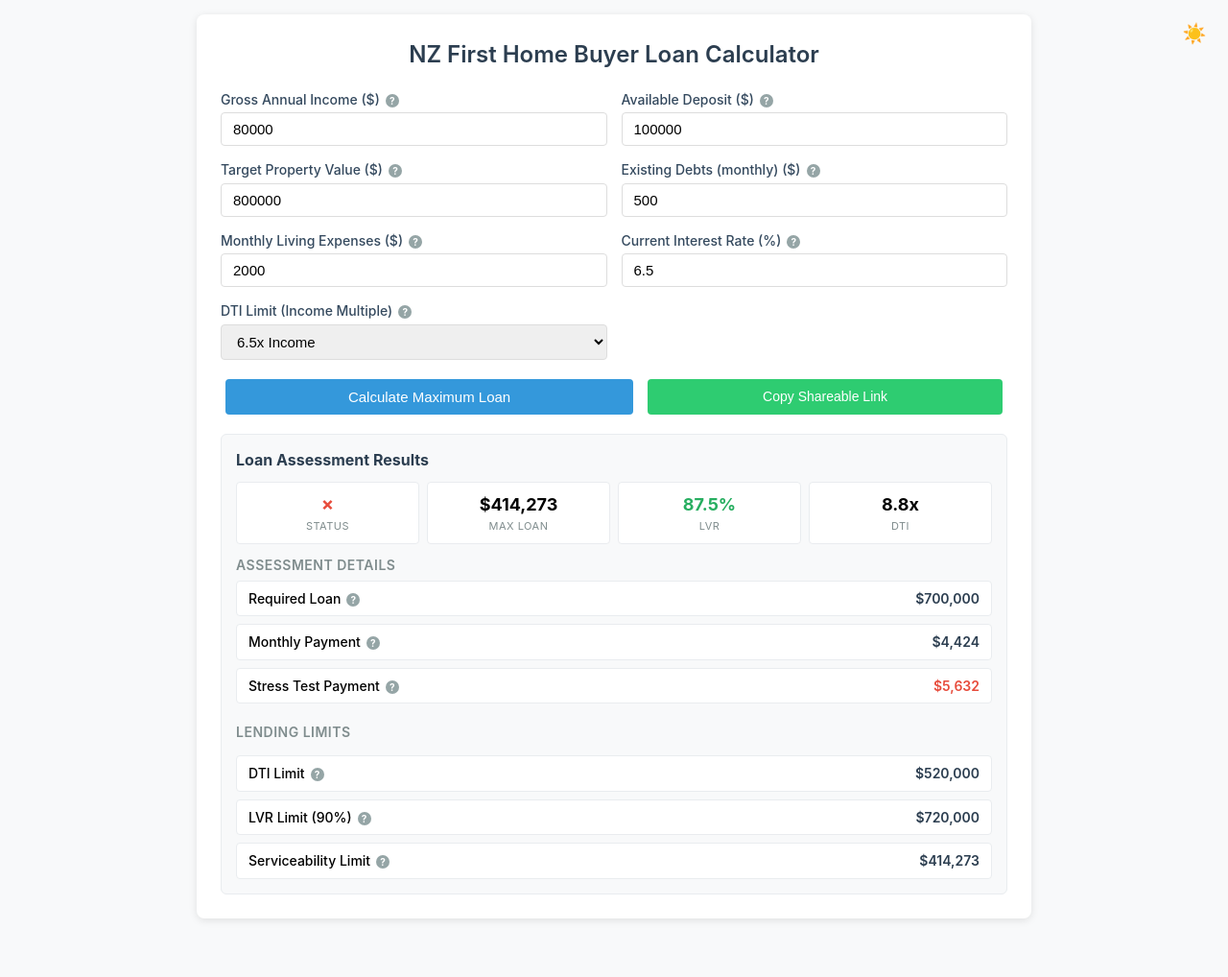
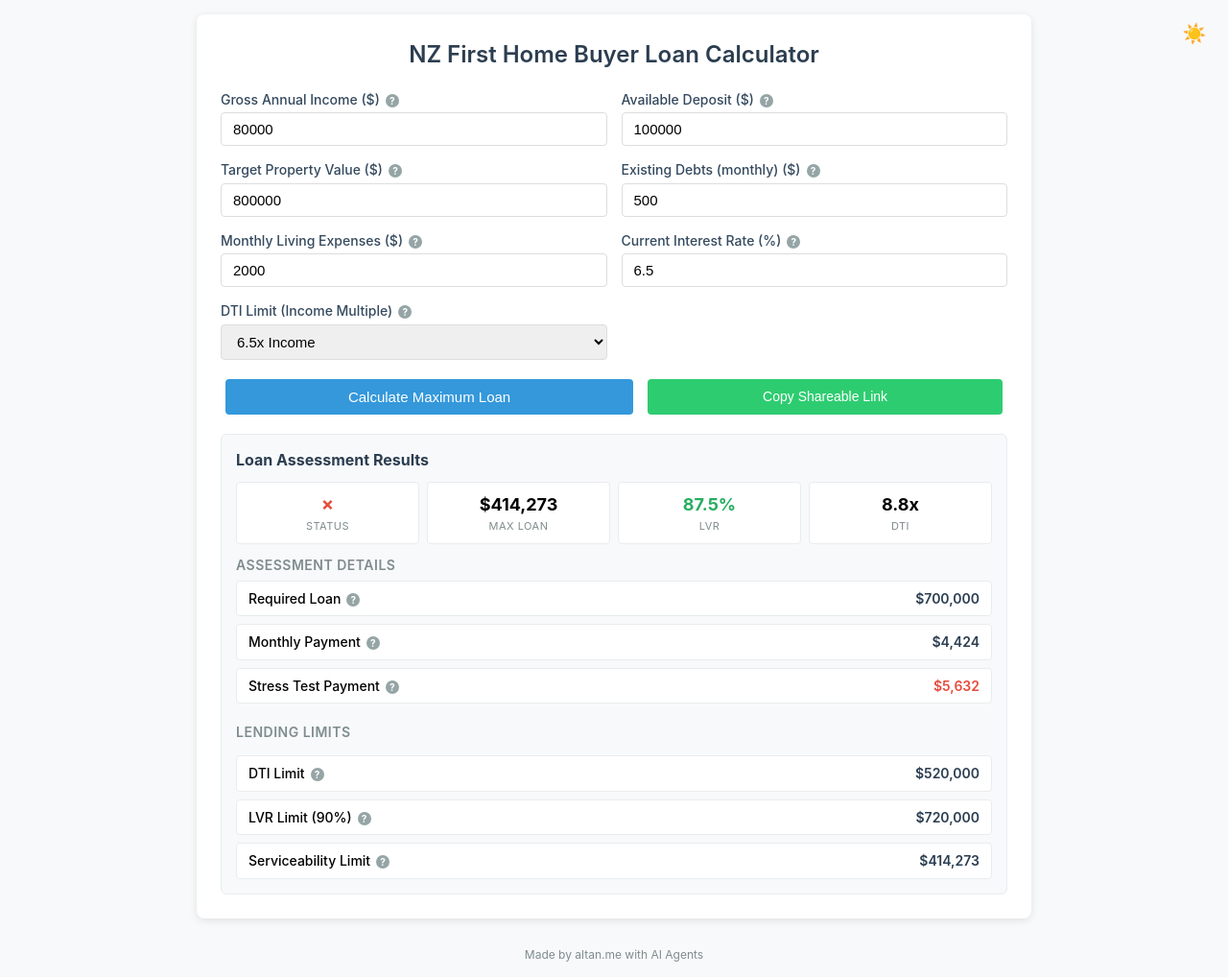
Before and after one commit to altan-me/NZ-First-Home-Buyer-Loan-Calculator, a plain HTML site: page index.html in a window 1280 px wide. Shown: the whole page at 96% size. Before the commit the page ends 972 px from the top, so only its background shows below. Drawn offline with Linux system fonts and the light colour scheme.

Commit message:
add footer

```diff
--- a/index.html
+++ b/index.html
@@ -459,6 +459,17 @@
 
       body.dark-mode .success {
         color: #27ae60; /* Keep success color consistent */
+      }
+
+      .footer-note {
+        text-align: center;
+        margin-top: 30px;
+        font-size: 12px;
+        color: #7f8c8d;
+      }
+
+      body.dark-mode .footer-note {
+        color: #aaaaaa;
       }
     </style>
   </head>
@@ -1072,5 +1083,9 @@
         setThemeIcon(false);
       }
     </script>
+
+    <div class="footer-note">
+      Made by altan.me with AI Agents
+    </div>
   </body>
 </html>
```
